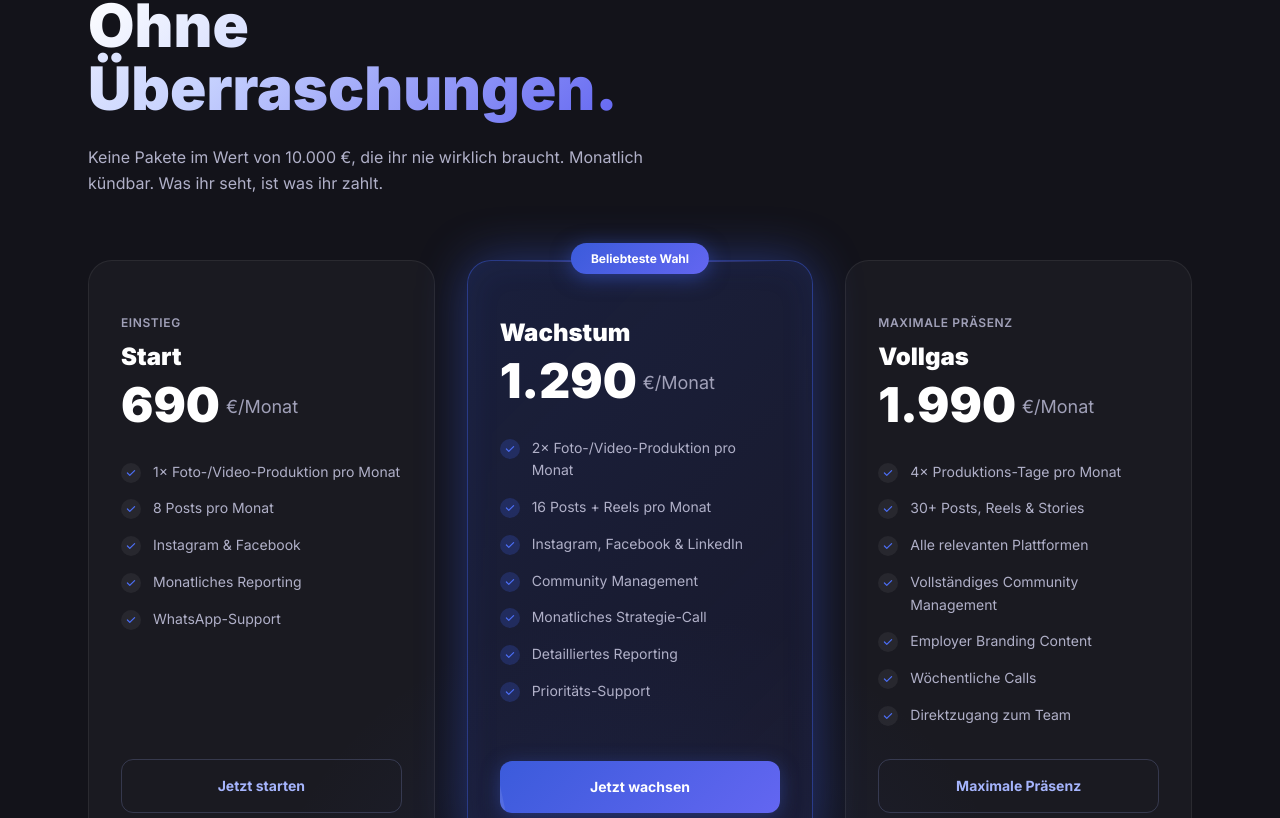
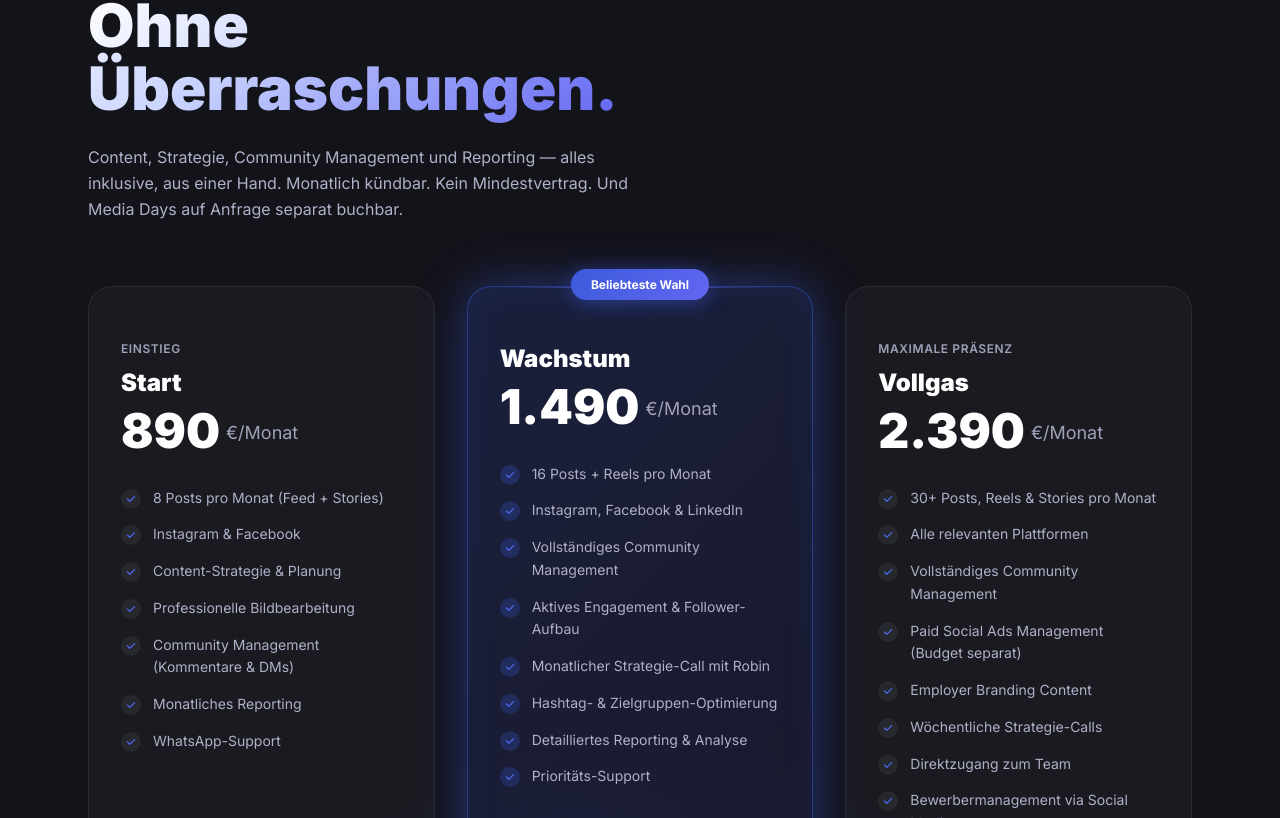
Before and after one commit to robinbusiness23-ui/smmaweb, a Next.js app: page / in a window 1280 px wide. Shown: the part 7562-8380 px from the top of the page. Built offline with nearby package versions, Linux system fonts and the light colour scheme; a web font is replaced by a local one.

Commit message:
Update pricing: remove media days, add community management, raise rates

```diff
--- a/app/page.tsx
+++ b/app/page.tsx
@@ -234,12 +234,14 @@ const REASONS = [
 const PRICING = [
   {
     name: "Start",
-    price: "690",
+    price: "890",
     tag: "Einstieg",
     features: [
-      "1× Foto-/Video-Produktion pro Monat",
-      "8 Posts pro Monat",
+      "8 Posts pro Monat (Feed + Stories)",
       "Instagram & Facebook",
+      "Content-Strategie & Planung",
+      "Professionelle Bildbearbeitung",
+      "Community Management (Kommentare & DMs)",
       "Monatliches Reporting",
       "WhatsApp-Support",
     ],
@@ -248,15 +250,16 @@ const PRICING = [
   },
   {
     name: "Wachstum",
-    price: "1.290",
+    price: "1.490",
     tag: "Beliebteste Wahl",
     features: [
-      "2× Foto-/Video-Produktion pro Monat",
       "16 Posts + Reels pro Monat",
       "Instagram, Facebook & LinkedIn",
-      "Community Management",
-      "Monatliches Strategie-Call",
-      "Detailliertes Reporting",
+      "Vollständiges Community Management",
+      "Aktives Engagement & Follower-Aufbau",
+      "Monatlicher Strategie-Call mit Robin",
+      "Hashtag- & Zielgruppen-Optimierung",
+      "Detailliertes Reporting & Analyse",
       "Prioritäts-Support",
     ],
     cta: "Jetzt wachsen",
@@ -264,16 +267,17 @@ const PRICING = [
   },
   {
     name: "Vollgas",
-    price: "1.990",
+    price: "2.390",
     tag: "Maximale Präsenz",
     features: [
-      "4× Produktions-Tage pro Monat",
-      "30+ Posts, Reels & Stories",
+      "30+ Posts, Reels & Stories pro Monat",
       "Alle relevanten Plattformen",
       "Vollständiges Community Management",
+      "Paid Social Ads Management (Budget separat)",
       "Employer Branding Content",
-      "Wöchentliche Calls",
+      "Wöchentliche Strategie-Calls",
       "Direktzugang zum Team",
+      "Bewerbermanagement via Social Media",
     ],
     cta: "Maximale Präsenz",
     highlight: false,
@@ -1324,8 +1328,8 @@ function Home({ editorMode, setEditorMode }: { editorMode: boolean; setEditorMod
             </h2>
           </div>
           <p data-eid="pricing-p" className="reveal delay-200 text-[#b0b0c8] mb-16 max-w-xl text-base leading-relaxed">
-            Keine Pakete im Wert von 10.000 €, die ihr nie wirklich braucht.
-            Monatlich kündbar. Was ihr seht, ist was ihr zahlt.
+            Content, Strategie, Community Management und Reporting — alles inklusive, aus einer Hand.
+            Monatlich kündbar. Kein Mindestvertrag. Und Media Days auf Anfrage separat buchbar.
           </p>
 
           <div className="grid md:grid-cols-3 gap-5 md:gap-8">
@@ -1435,8 +1439,8 @@ function Home({ editorMode, setEditorMode }: { editorMode: boolean; setEditorMod
                 a: "Können Sie. Die Frage ist: wann – und auf welchem Niveau? Unser Fotograf dreht für den SC Freiburg. Was in der Mittagspause mit dem Handy entsteht, sieht anders aus. Und Zeit ist auch Geld.",
               },
               {
-                q: "690 € im Monat ist uns zu teuer.",
-                a: "Eine Stellenanzeige auf StepStone kostet ~1.200 € – einmal, ohne Garantie. Ein einziger Neukunde durch Social Media bedeutet in vielen Handwerksbranchen 5.000–50.000 € Auftragsvolumen. Das rechnet sich nach einem Monat.",
+                q: "Das ist uns zu teuer.",
+                a: "Eine Stellenanzeige auf StepStone kostet ~1.200 € – einmal, ohne Garantie. Ein einziger Neukunde durch Social Media bedeutet in vielen Handwerksbranchen 5.000–50.000 € Auftragsvolumen. Dazu: ihr zahlt nicht nur für Posts, sondern für Community Management, Strategie und laufende Optimierung – alles aus einer Hand.",
               },
               {
                 q: "Wir haben keine Zeit, uns darum zu kümmern.",
```
